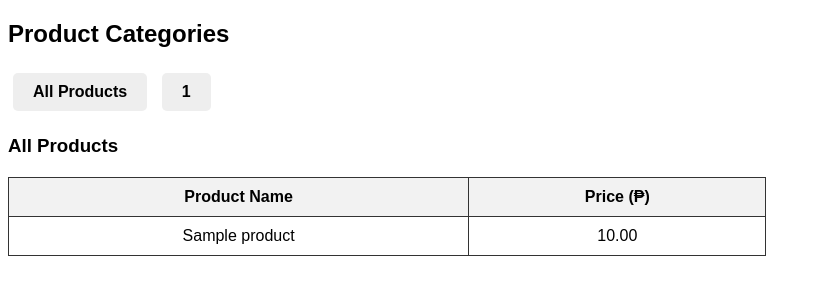
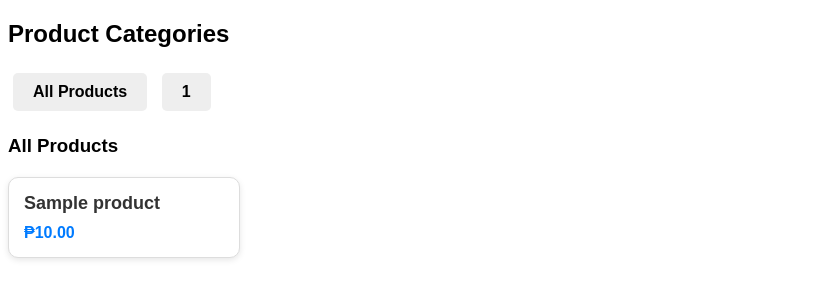
Before and after one commit to urdonyy/Brew-Bean-POS-System, a PHP site: page /index.php?category=all in a window 1280 px wide. Shown: the top 300 px of the page, without its empty margins (0-821 px from the left). Run offline with PHP 8.4, Linux system fonts and the light colour scheme; tables that the repository leaves empty or names only in its code hold one stand-in row (values such as "Sample post").

Commit message:
:art: convert table to cards

```diff
--- a/index.php
+++ b/index.php
@@ -40,18 +40,36 @@ if ($selectedCategory === "all") {
         .header:hover {
             background: #ccc;
         }
-        table {
-            border-collapse: collapse;
-            width: 60%;
+        /* Container for cards */
+        .card-container {
+            display: flex;
+            flex-wrap: wrap;
+            gap: 20px;
             margin-top: 20px;
         }
-        th, td {
-            border: 1px solid #333;
-            padding: 10px;
-            text-align: center;
+        /* Individual card */
+        .card {
+            border: 1px solid #ddd;
+            border-radius: 10px;
+            box-shadow: 0 2px 6px rgba(0,0,0,0.1);
+            padding: 15px;
+            width: 200px;
+            background: #fff;
+            transition: transform 0.2s;
         }
-        th {
-            background: #f2f2f2;
+        .card:hover {
+            transform: translateY(-5px);
+        }
+        .card h4 {
+            margin: 0 0 10px;
+            font-size: 18px;
+            color: #333;
+        }
+        .card p {
+            margin: 0;
+            font-size: 16px;
+            font-weight: bold;
+            color: #007BFF;
         }
     </style>
 </head>
@@ -60,11 +78,11 @@ if ($selectedCategory === "all") {
 <h2>Product Categories</h2>
 
 <!-- "All Products" link -->
-<a class="header" href="?category=all">All Products</a> <!-- the ?category=all is just a queryy saying that our categoy are equal to "all" -->
+<a class="header" href="?category=all">All Products</a>
 
 <?php while($cat = $categories->fetch_assoc()): ?>
     <a class="header" href="?category=<?php echo urlencode($cat['product_id']); ?>">
-        <?php echo $cat['product_id']; ?> <!-- displaying the product id -->
+        <?php echo $cat['product_id']; ?>
     </a>
 <?php endwhile; ?>
 
@@ -76,18 +94,15 @@ if ($selectedCategory === "all") {
                 : htmlspecialchars($selectedCategory) . " Products";
         ?>
     </h3>
-    <table>
-        <tr>
-            <th>Product Name</th>
-            <th>Price (₱)</th>
-        </tr>
+
+    <div class="card-container">
         <?php while($prod = $products->fetch_assoc()): ?>
-            <tr>
-                <td><?php echo $prod['product_name']; ?></td>
-                <td><?php echo number_format($prod['price'], 2); ?></td>
-            </tr>
+            <div class="card">
+                <h4><?php echo htmlspecialchars($prod['product_name']); ?></h4>
+                <p>₱<?php echo number_format($prod['price'], 2); ?></p>
+            </div>
         <?php endwhile; ?>
-    </table>
+    </div>
 <?php endif; ?>
 
 </body>
```
